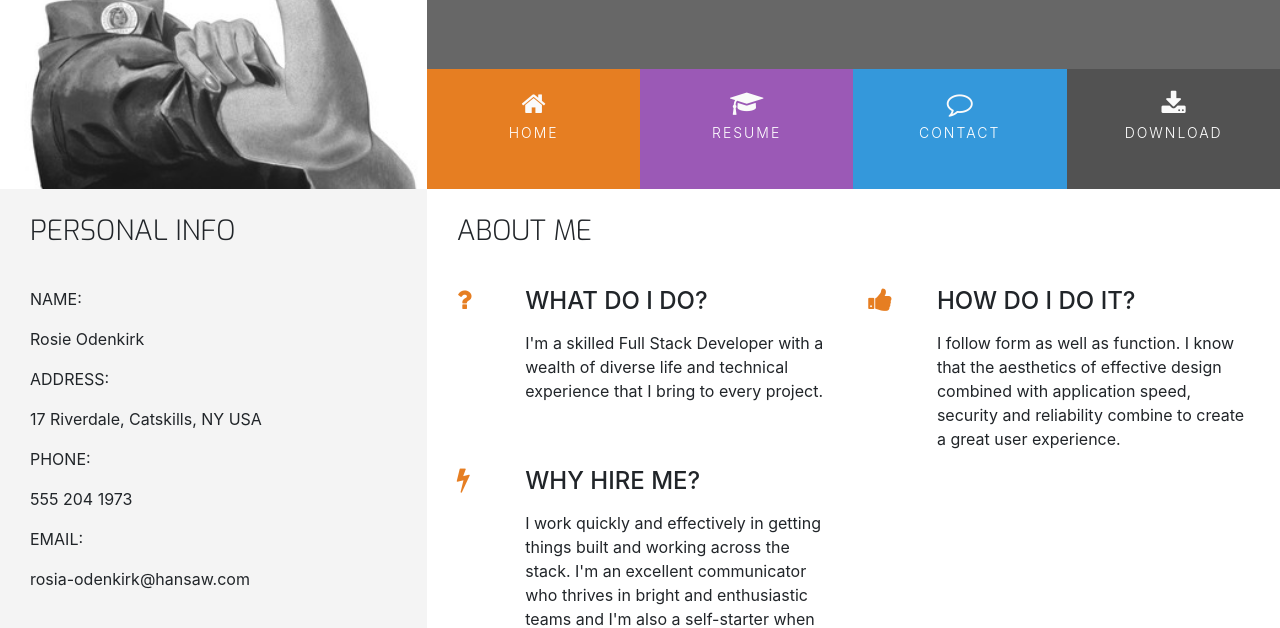
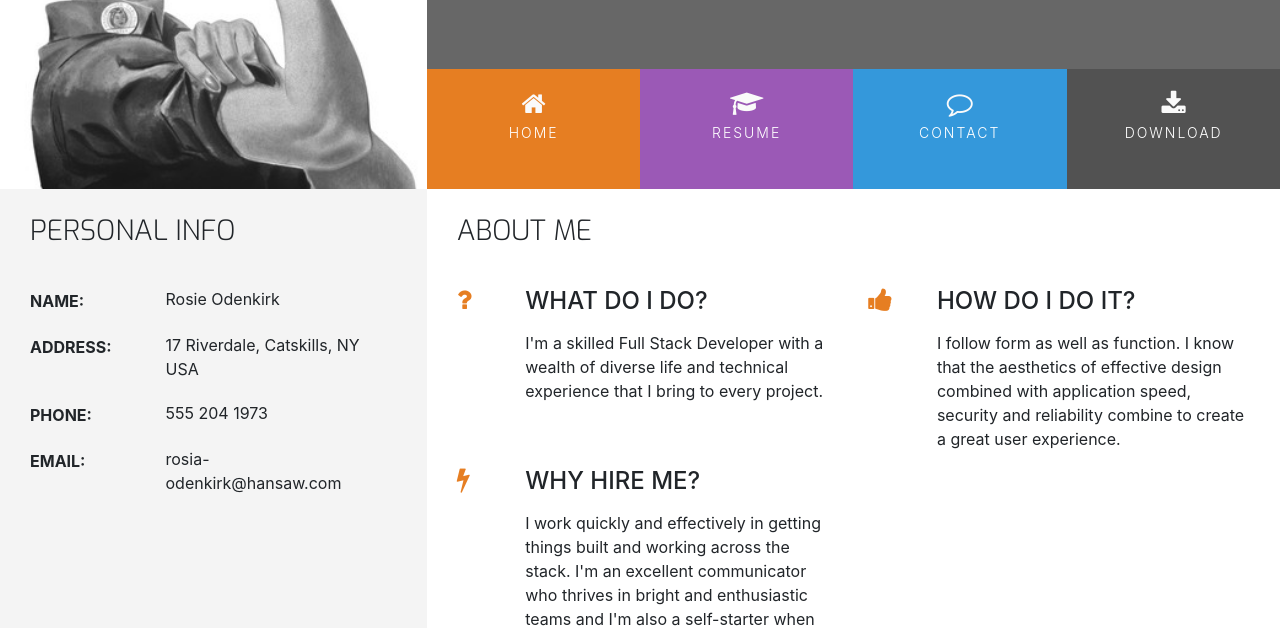
Before and after one commit to HCaldwell95/bootstrap-work-along, a plain HTML site: page index.html in a window 1280 px wide. Shown: the part 180-808 px from the top of the page. Drawn offline with nearby package versions, Linux system fonts and the light colour scheme.

Commit message:
Finished personal info and styles

```diff
--- a/assets/css/style.css
+++ b/assets/css/style.css
@@ -228,3 +228,39 @@ footer {
 .three-reasons-heading {
     margin-bottom: 15px;
 }
+
+/* ------------------------------------------ Personal Info */
+
+.personal-info-item {
+    margin-bottom: 20px;
+    display: block;
+    clear: both;
+}
+
+.personal-info-item .key,
+.personal-info-item .value {
+    padding-right: 8px;
+    display: inline-block;
+}
+
+.personal-info-item .key p,
+.personal-info-item .value p {
+    margin: 0;
+}
+
+.personal-info-item .key {
+    width: 30%;
+    margin-right: 21px;
+    padding-top: 2px;
+    vertical-align: top;
+}
+
+.personal-info-item .key p {
+    font-weight: 700;
+}
+
+.personal-info-item .value {
+    position: relative;
+    width: 60%;
+
+}
```
